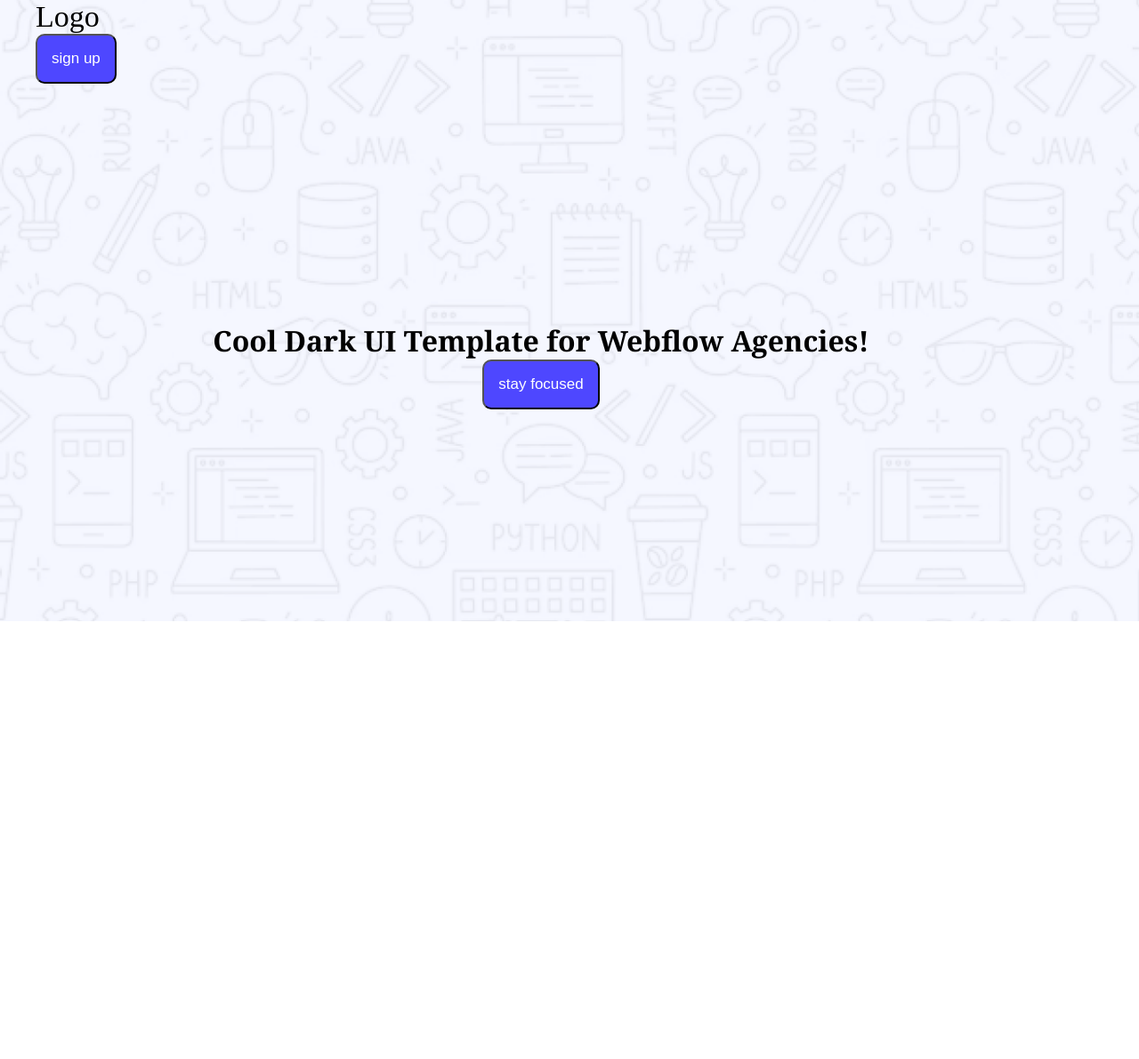
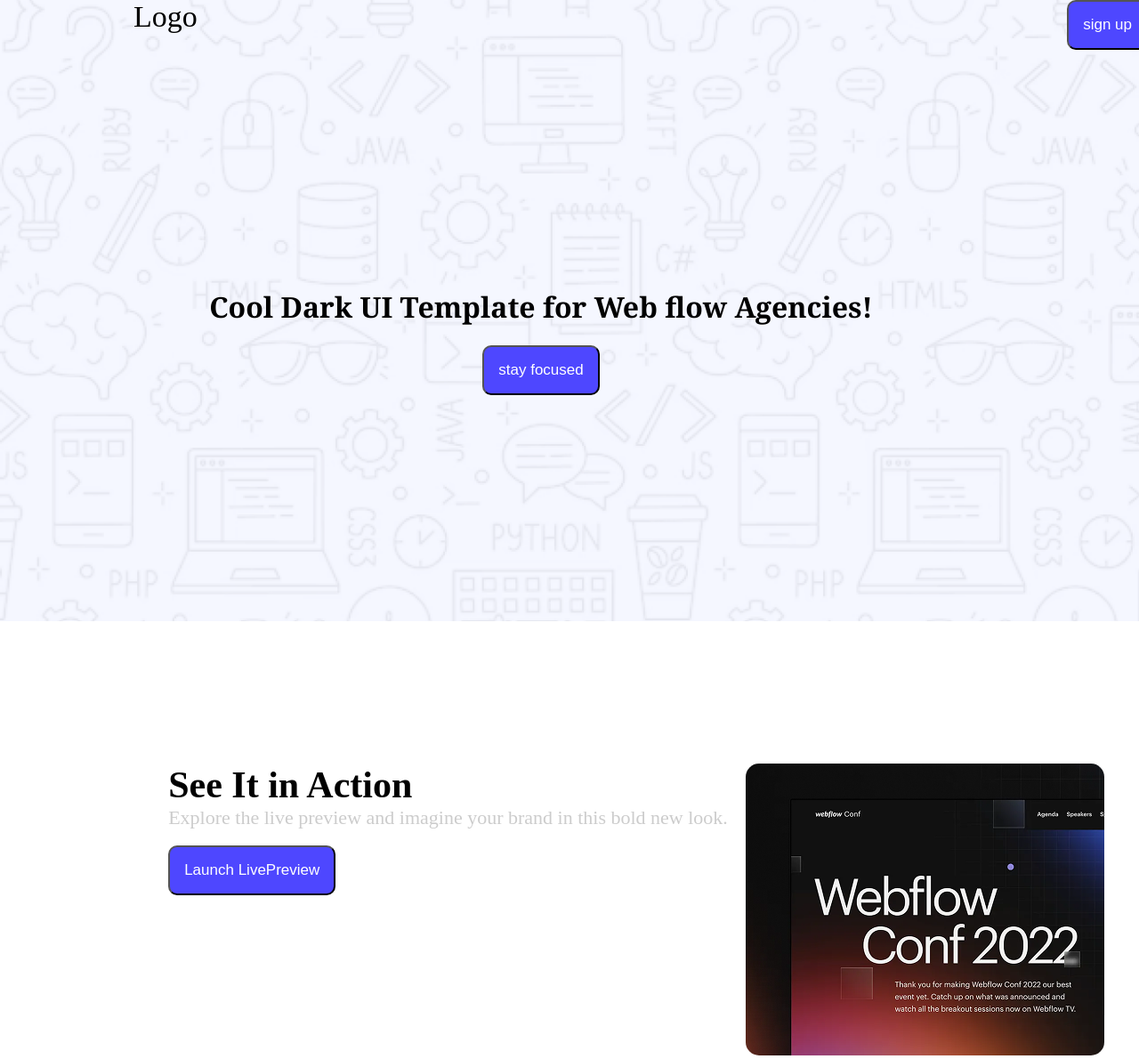
Before and after one commit to Easin-oss/assigment-01, a plain HTML site: page index.html in a window 1280 px wide. Shown: the top 1190 px of the page at 89% size. Before the commit the page ends 800 px from the top, so only its background shows below. Drawn offline with Linux system fonts and the light colour scheme.

Commit message:
2nd commit

```diff
--- a/index.html
+++ b/index.html
@@ -16,13 +16,13 @@
 
             <div class="container">
 
-                <ul>
-                    <li> Logo </li>
-                    <li><button class="btn-section"> sign up</button></li>
-                </ul>
+                <div class="navi">
+                    <span> Logo </span>
+                    <span><button class="btn-section"> sign up</button></span>
+                </div>
 
                 <div class="text">
-                    <h1> Cool Dark UI Template for Webflow Agencies!</h1>
+                    <h1> Cool Dark UI Template for Web flow Agencies!</h1><br>
 
                     <button class="btn-section">stay focused </button>
 
@@ -38,7 +38,14 @@
 
     <main>
         <section class="section-1">
+            <div class="one">
 
+                <h2>See It in Action</h2>
+                <p>Explore the live preview and imagine your brand in this bold new look.</p><br>
+                <button class="btn-section" <a href=""></a> Launch LivePreview </button>
+            </div>
+
+            <div class="pic"><img src="Assets/wc-mini.png"></div>
 
         </section>
 
--- a/stylesheet/ass.css
+++ b/stylesheet/ass.css
@@ -9,11 +9,14 @@
     background-size: cover;
     position: relative;
 }
-.container ul li{
+.container{
+    justify-content: center;
+}
+.navi{
    display: flex;
-  list-style: none;
   padding: 0;
-  gap: 15px;
+  margin-left: 150px;
+  margin-right: 150px;
   font-size: 34px;
   justify-content: space-between;
 
@@ -37,4 +40,34 @@
 
 
 
+
 }
+/* main section*/
+main{
+    min-width: 1170px;
+    margin-left:130px;
+    margin-right: 130px;
+    margin-top: 160px;
+}
+.section-1{
+    display: flex;
+    margin-top: 160px;
+    gap:20px;
+    justify-content: center;
+
+}
+
+.one h2{
+    font-size: 42px;
+    font-family: 'Times New Roman';
+    text-align: left;
+
+}
+p{
+    font-size:22px;
+    color: #CCCCCC;
+
+}
+img{
+    border-radius: 15px;
+}
```
